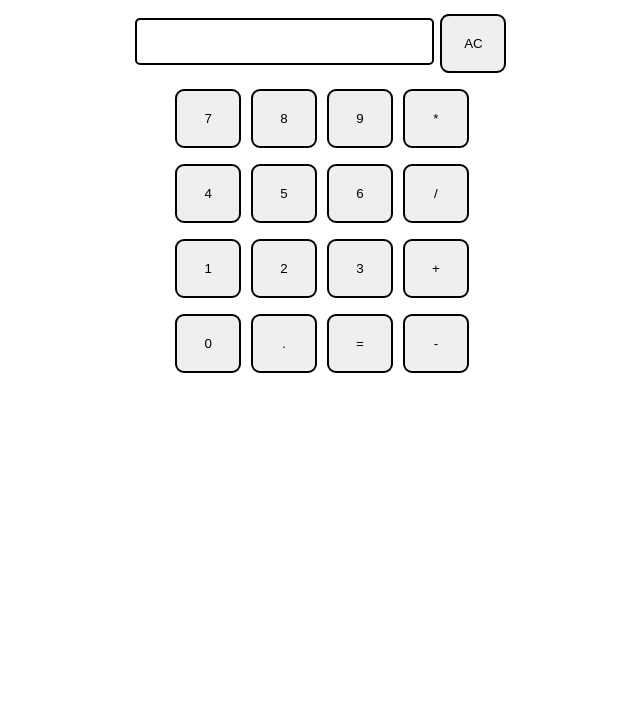
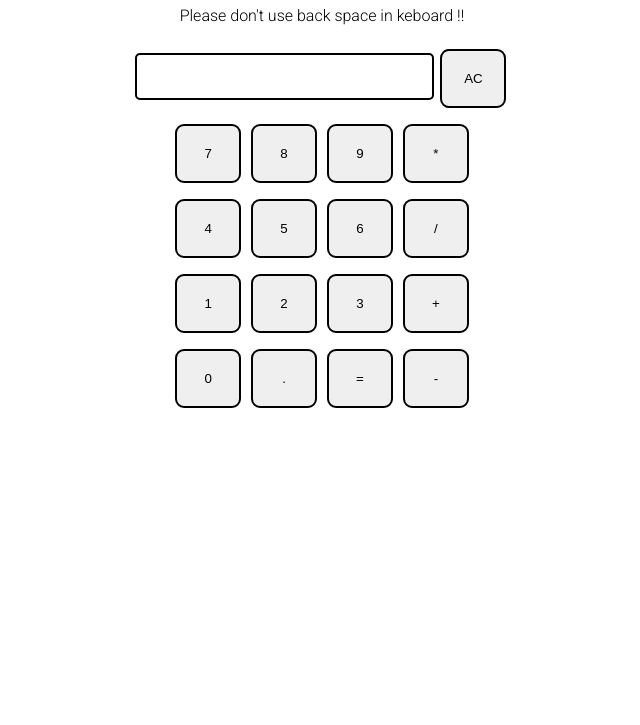
Before and after one commit to rohithvankadaru/Calculator, a plain HTML site: page index.html in a window 1280 px wide. Shown: the part 75-800 px from the top of the page, without its empty margins (318-958 px from the left). Drawn offline with Linux system fonts and the light colour scheme.

Commit message:
small warning

```diff
--- a/index.html
+++ b/index.html
@@ -11,6 +11,7 @@
 
 <body>
     <h1 class="text-center">Welcome to Calculate me!</h1>
+    <p class="text-center">Please don't use back space in keboard !!</p>
     <div class="container flex flex-col items-center">
       <div class="row">
         <input class="input" type="text"/>
```
